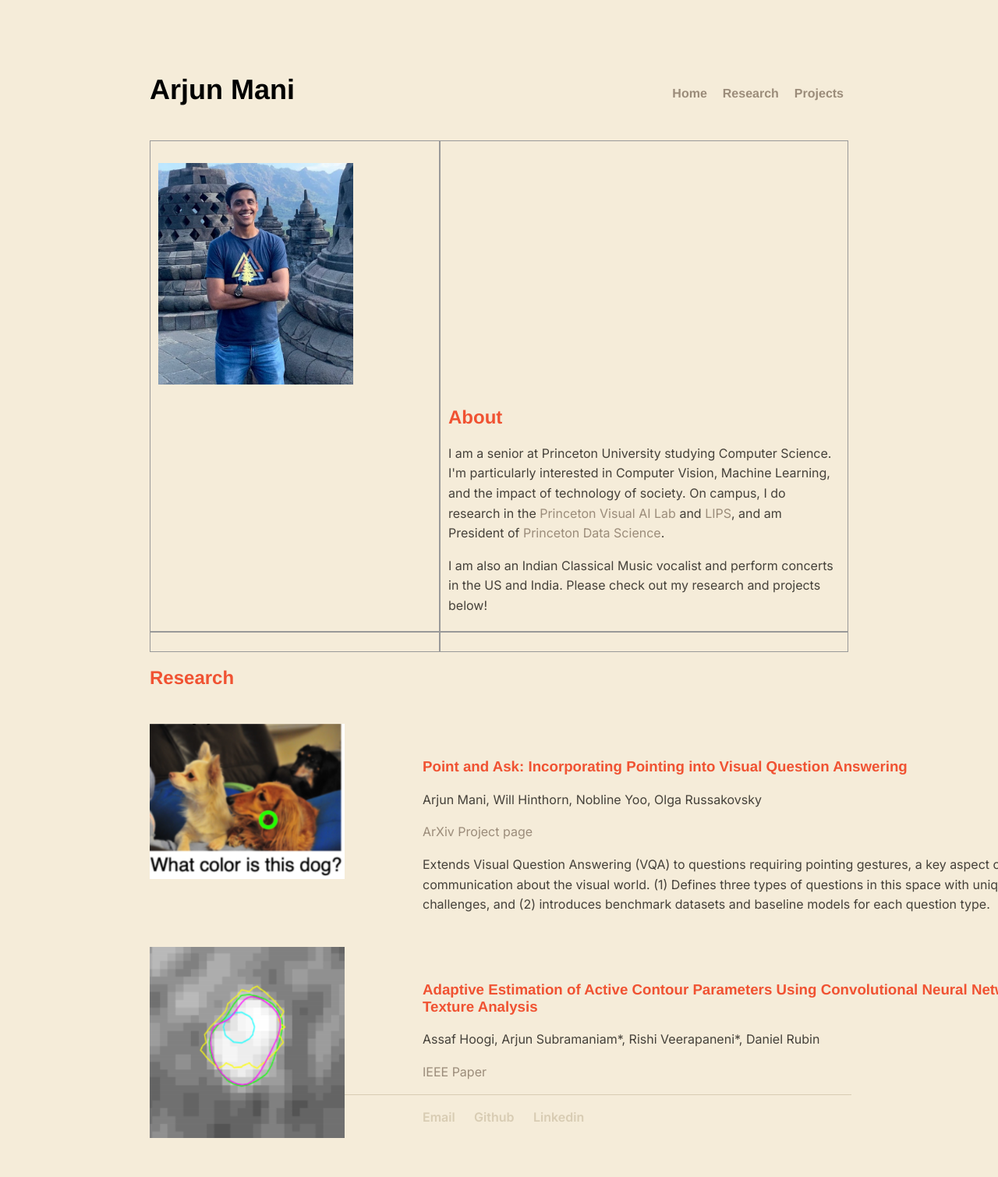
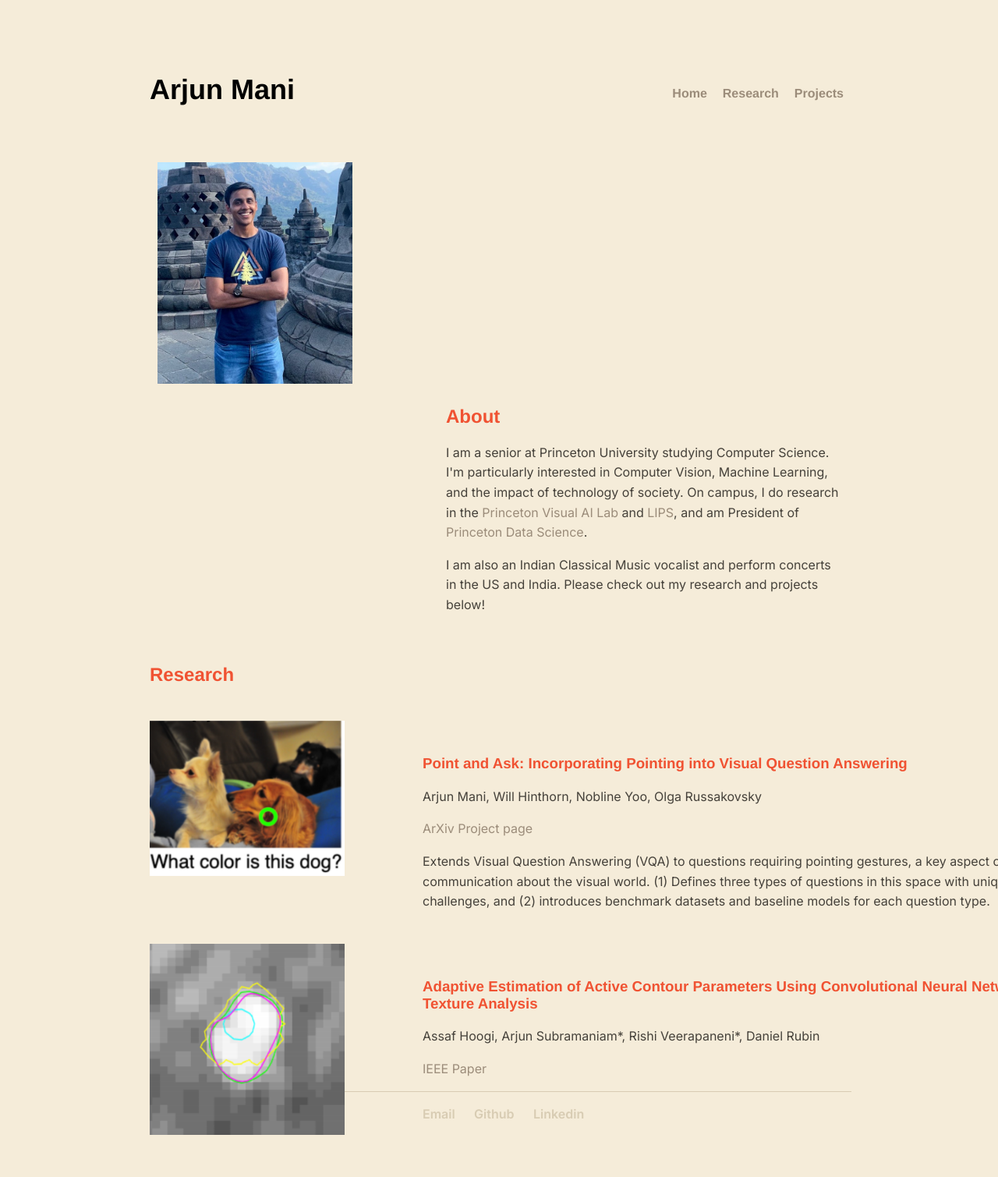
Before and after one commit to arjun-mani/arjun-mani.github.io, a Jekyll site: the page built from index.html, in a window 1280 px wide. Shown: the whole page at 78% size. Built offline with Jekyll 4.4.1, drawn with Linux system fonts in a browser that asks for light colours; some web fonts are replaced.

Commit message:
Update main.css

```diff
--- a/css/main.css
+++ b/css/main.css
@@ -16,29 +16,21 @@ body {
 .divTableRow {
 	display: table-row;
 }
-.divTableHeading {
-	background-color: #EEE;
-	display: table-header-group;
-}
-.divTableCell, .divTableHead {
-	border: 1px solid #999999;
+.divTableCell {
+	border: 0px;
 	display: table-cell;
 	padding: 3px 10px;
-}
-.divTableHeading {
-	background-color: #EEE;
-	display: table-header-group;
-	font-weight: bold;
-}
-.divTableFoot {
-	background-color: #EEE;
-	display: table-footer-group;
-	font-weight: bold;
 }
 .divTableBody {
 	display: table-row-group;
 }
 
+img.left {
+  padding: 25px 100px 50px 0;
+  width: 250px;
+  margin-left: auto;
+  margin-right: auto;
+}
 
 
 footer ul {
```
